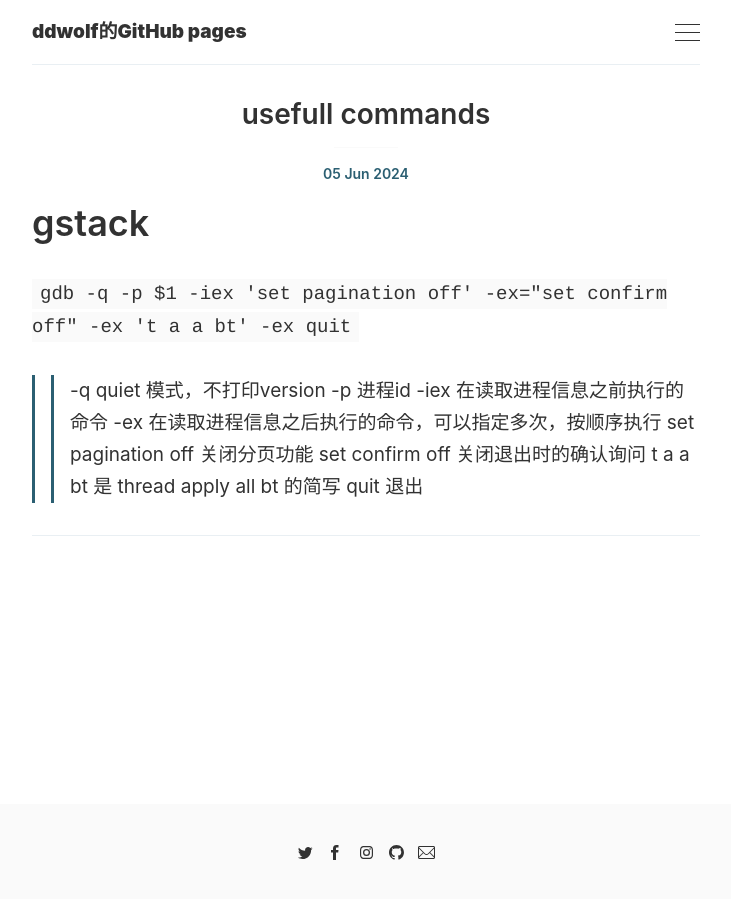
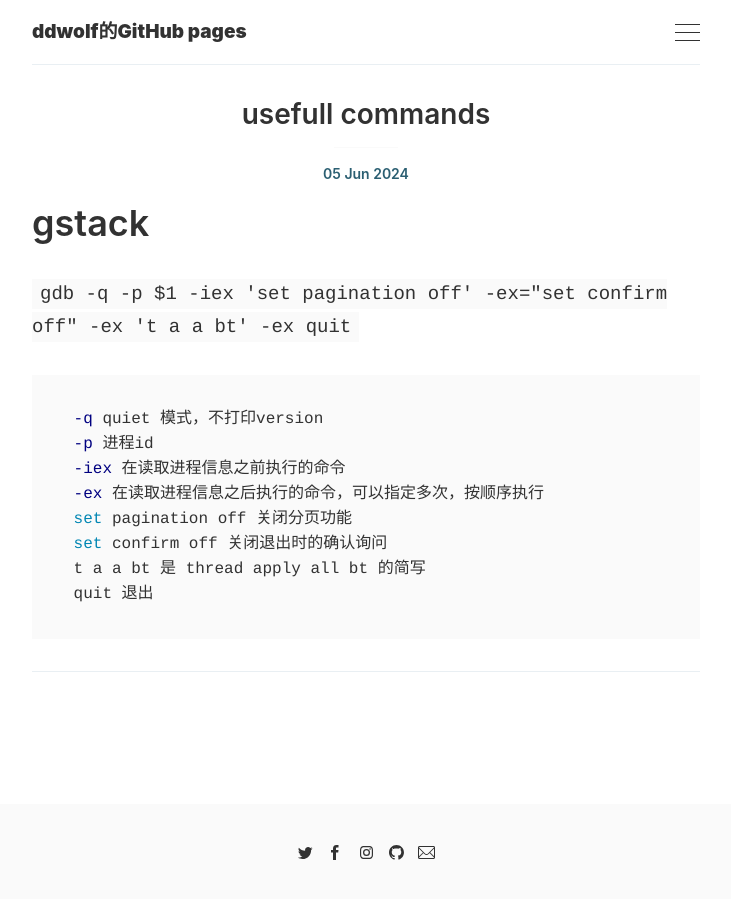
Before and after one commit to ddwolf/ddwolf.github.io, a Jekyll site: the page built from _posts/2024-06-05-useful-command.md, in a window 1280 px wide. Shown: the whole page, without its empty margins (274-1005 px from the left). Built offline with Jekyll 4.4.1, drawn with Linux system fonts in a browser that asks for light colours.

Commit message:
Update 2024-06-05-useful-command.md

````diff
--- a/_posts/2024-06-05-useful-command.md
+++ b/_posts/2024-06-05-useful-command.md
@@ -6,12 +6,13 @@
 
 # gstack
 `gdb -q -p $1 -iex 'set pagination off' -ex="set confirm off" -ex 't a a bt' -ex quit`
-
->> -q quiet 模式，不打印version
->> -p 进程id
->> -iex 在读取进程信息之前执行的命令
->> -ex 在读取进程信息之后执行的命令，可以指定多次，按顺序执行
->> set pagination off 关闭分页功能
->> set confirm off 关闭退出时的确认询问
->> t a a bt 是 thread apply all bt 的简写
->> quit 退出
+```bash
+ -q quiet 模式，不打印version
+ -p 进程id
+ -iex 在读取进程信息之前执行的命令
+ -ex 在读取进程信息之后执行的命令，可以指定多次，按顺序执行
+ set pagination off 关闭分页功能
+ set confirm off 关闭退出时的确认询问
+ t a a bt 是 thread apply all bt 的简写
+ quit 退出
+```
````
